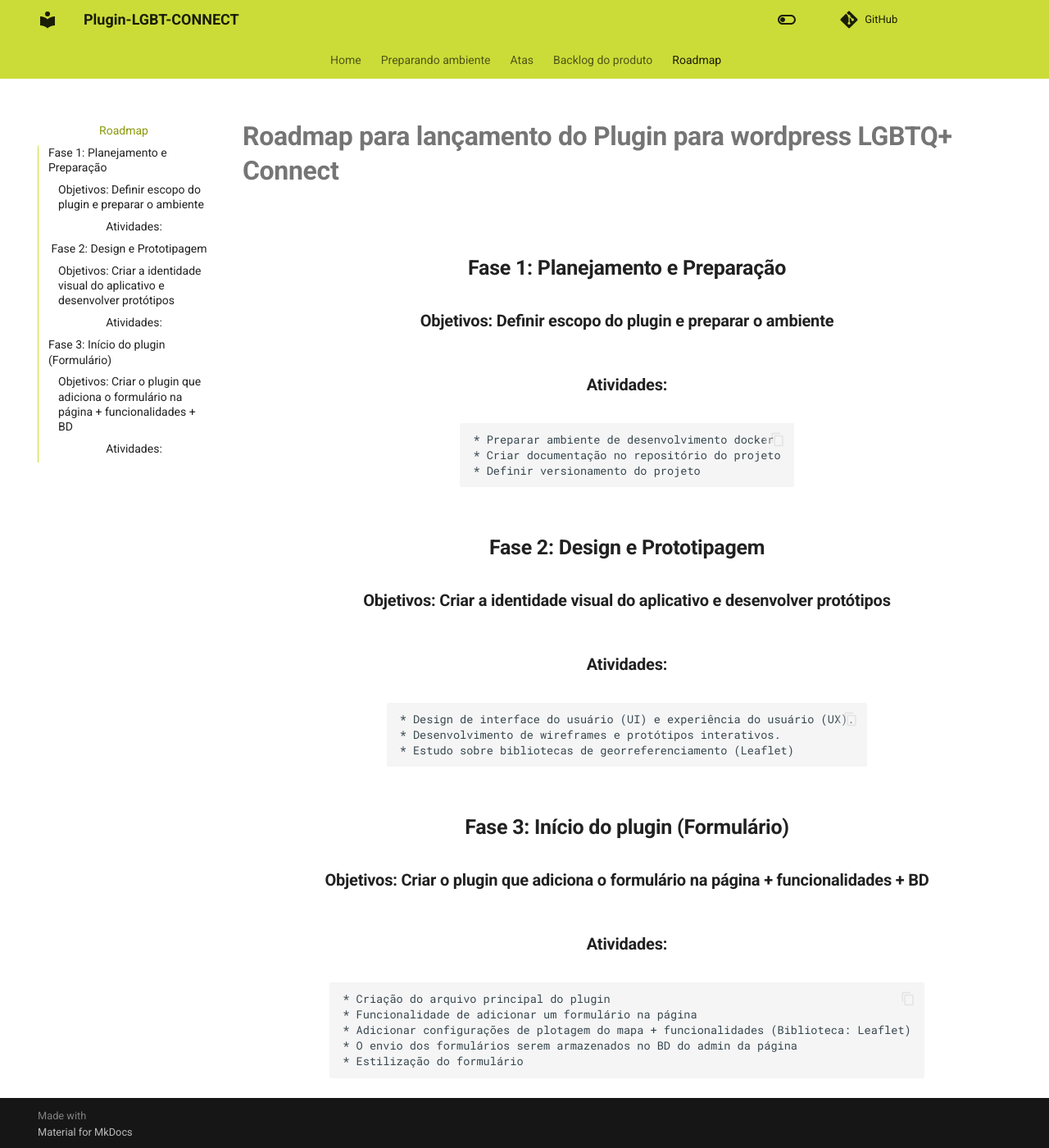
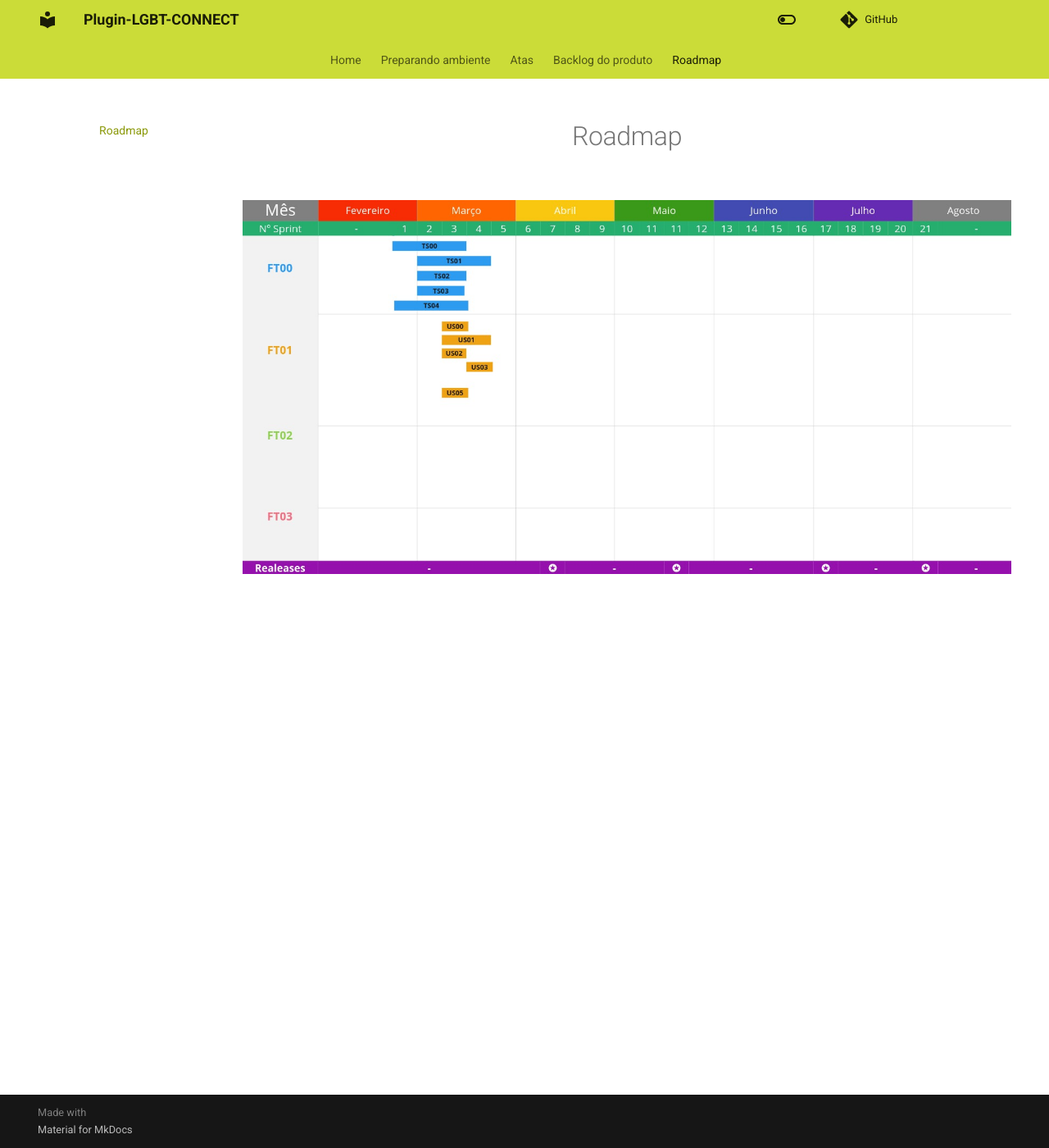
Before and after one commit to ResidenciaTICBrisa/T2G8-Plugin-Wordpress, an MkDocs documentation site: the page built from docs/roadmap.md, in a window 1280 px wide and 1400 px high. Shown: the whole window at 82% size. Built offline with MkDocs 1.6.1 and Material for MkDocs 9.7.7, drawn with Linux system fonts in a browser that asks for light colours; comment, search, counter and statistics services are not loaded.

Commit message:
Adicionando roadmap + preparando ambiente + backlog atualizado

```diff
--- a/docs/roadmap.md
+++ b/docs/roadmap.md
@@ -1,32 +1 @@
-# **Roadmap para lançamento do Plugin para wordpress LGBTQ+ Connect**
-
-## **Fase 1: Planejamento e Preparação**
-
-### **Objetivos: Definir escopo do plugin e preparar o ambiente**
-
-### **Atividades:**
-    * Preparar ambiente de desenvolvimento docker
-    * Criar documentação no repositório do projeto
-    * Definir versionamento do projeto
-
-
-## **Fase 2: Design e Prototipagem**
-
-### **Objetivos: Criar a identidade visual do aplicativo e desenvolver protótipos**
-
-### **Atividades:**
-    * Design de interface do usuário (UI) e experiência do usuário (UX).
-    * Desenvolvimento de wireframes e protótipos interativos.
-    * Estudo sobre bibliotecas de georreferenciamento (Leaflet)
-
-
-## **Fase 3: Início do plugin (Formulário)**
-
-### **Objetivos: Criar o plugin que adiciona o formulário na página + funcionalidades + BD**
-
-### **Atividades:**
-    * Criação do arquivo principal do plugin
-    * Funcionalidade de adicionar um formulário na página
-    * Adicionar configurações de plotagem do mapa + funcionalidades (Biblioteca: Leaflet)
-    * O envio dos formulários serem armazenados no BD do admin da página
-    * Estilização do formulário
+![Roadmap](./assets/images/Roadmap.jpg)
```
Also changed, not shown: docs/backlog.md (+3 -1 lines), docs/preparandoambiente.md (+15 -0 lines), docs/assets/images/Roadmap.jpg (added).
